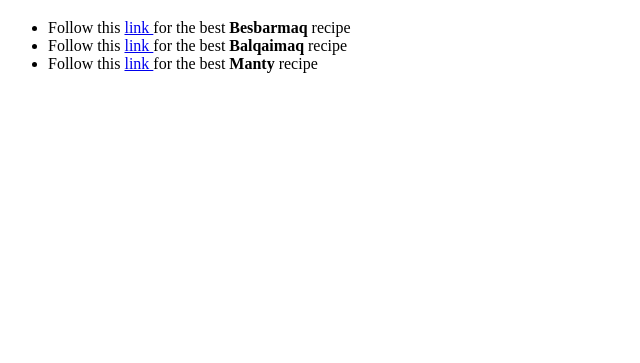
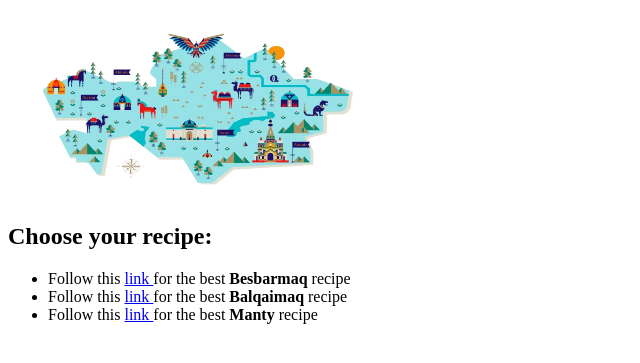
Before and after one commit to justCallMeArslan/odin-recipes, a plain HTML site: page index.html in a window 1280 px wide. Shown: the part 61-424 px from the top of the page, without its empty margins (0-640 px from the left). Drawn offline with Linux system fonts and the light colour scheme.

Commit message:
Add map to index.html. Updated index's ul with heading.

```diff
--- a/index.html
+++ b/index.html
@@ -10,6 +10,10 @@
 <body>
   <h1>Odin Recipes (Qazaqstan)</h1>
 
+<img src="images/map.png" alt="qazaqstan_interactive_map" height="180" width="380">
+
+
+  <h2>Choose your recipe:</h2>
   <ul>
     <li> Follow this <a href="recipes/besbarmaq.html"> link </a> for the best <b>Besbarmaq</b> recipe</li>
     <li> Follow this <a href="recipes/balqaimak.html"> link </a> for the best <b>Balqaimaq</b> recipe</li>
```
Also changed, not shown: images/map.jpg (added), images/map.png (added), 1 other file.
